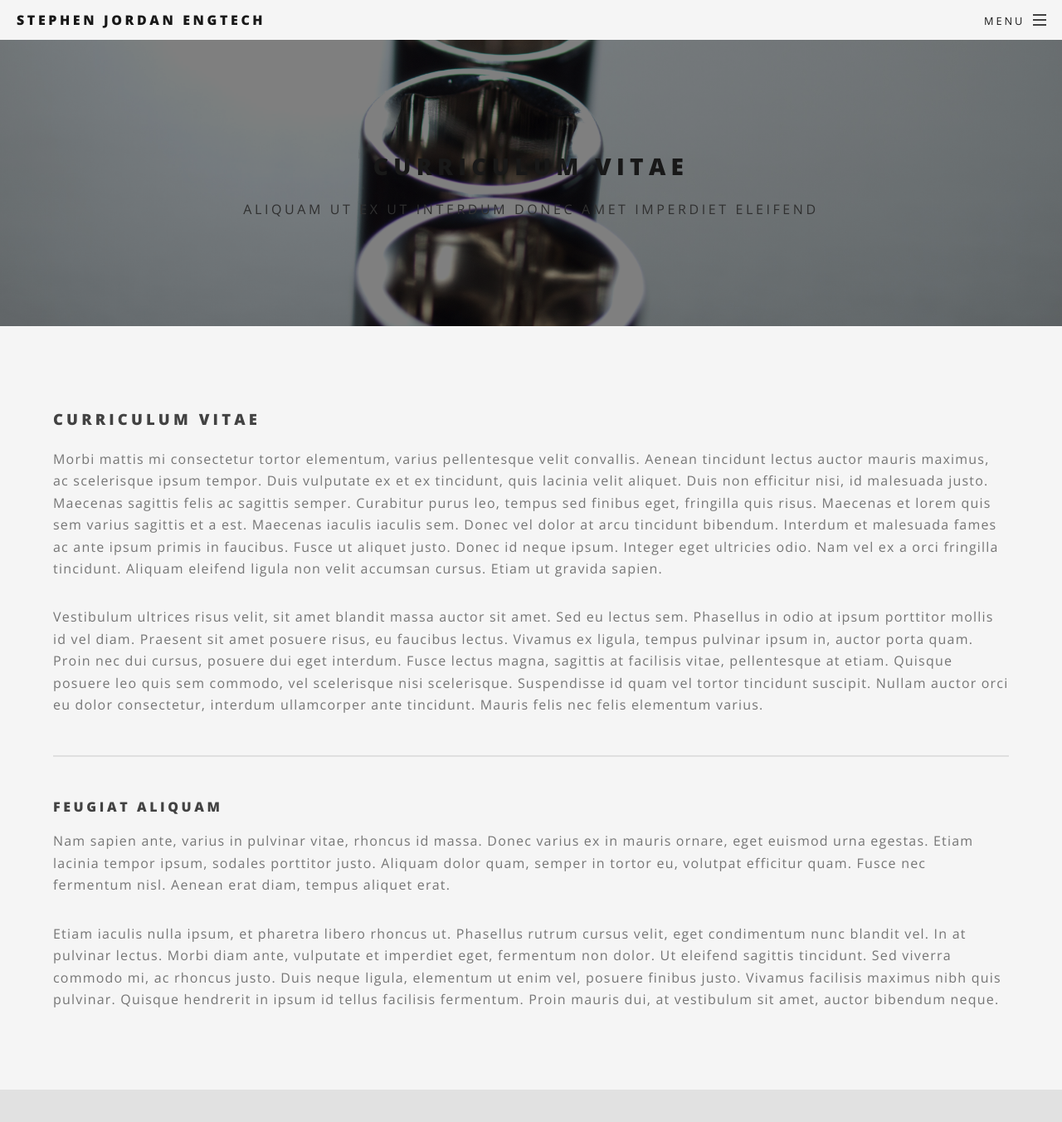
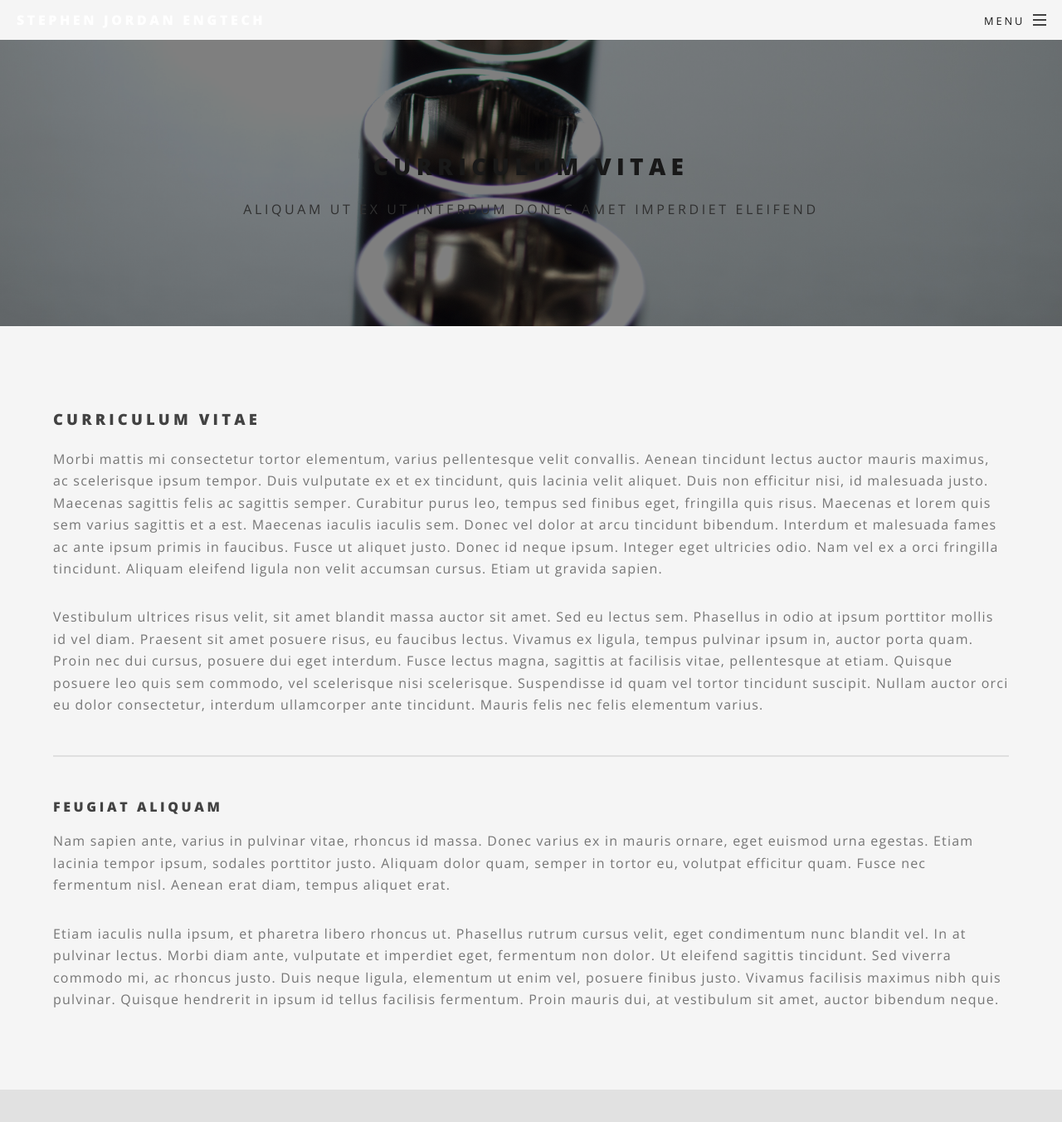
Before and after one commit to SJJUK/SJJUK.github.io, a Jekyll site: the page built from Curriculum vitae.html, in a window 1280 px wide and 1400 px high. Shown: the top 1352 px of the window at 83% size. Built offline with Jekyll 4.4.1, drawn with Linux system fonts in a browser that asks for light colours.

Commit message:
Update main.scss

```diff
--- a/css/main.scss
+++ b/css/main.scss
@@ -104,7 +104,7 @@ $baseurl: '{{ site.baseurl }}/images';
 		text-transform: uppercase;
 
 		a {
-			color: inherit;
+			color: #ffffff;
 			text-decoration: none;
 		}
 	}
```
